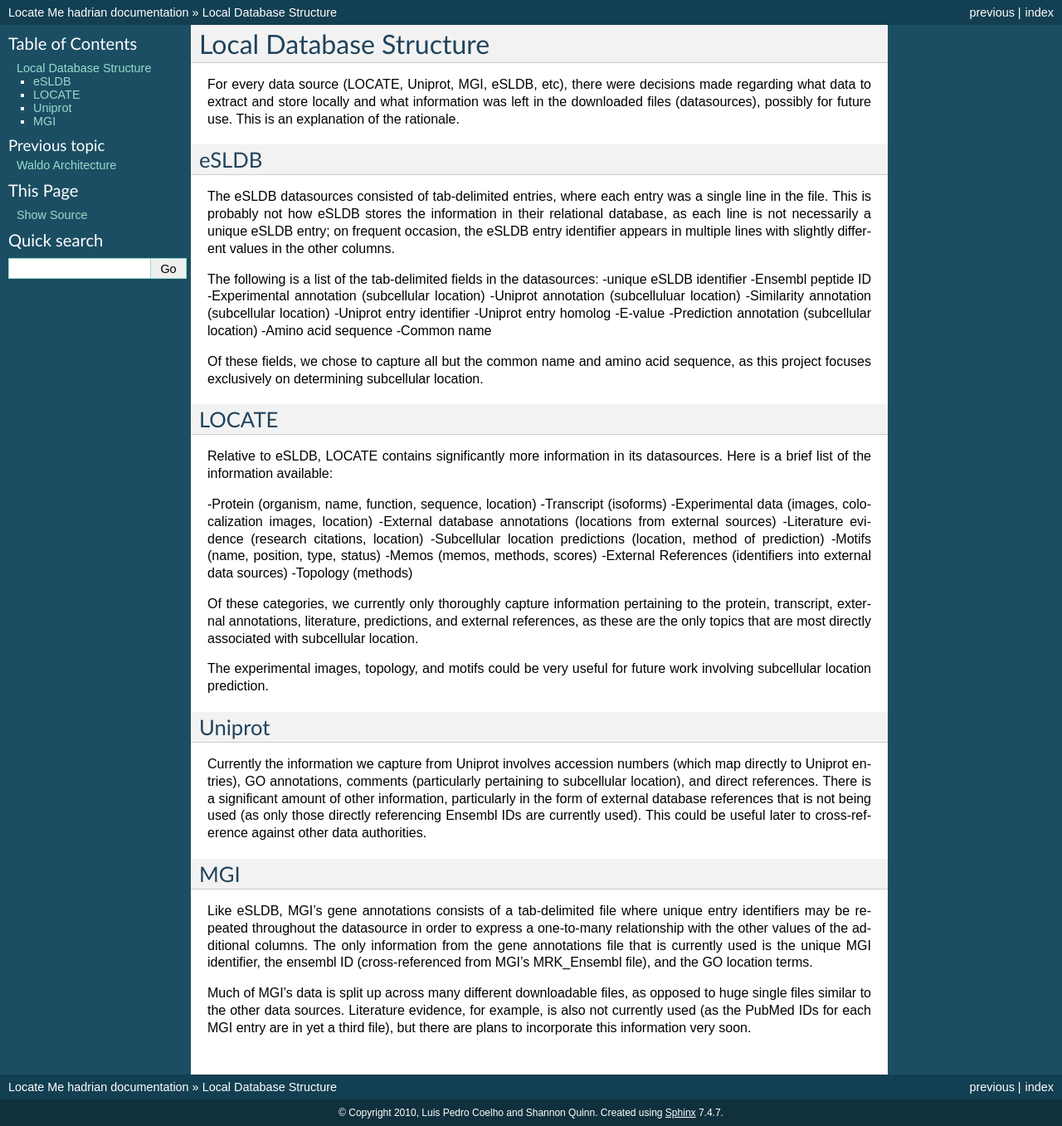
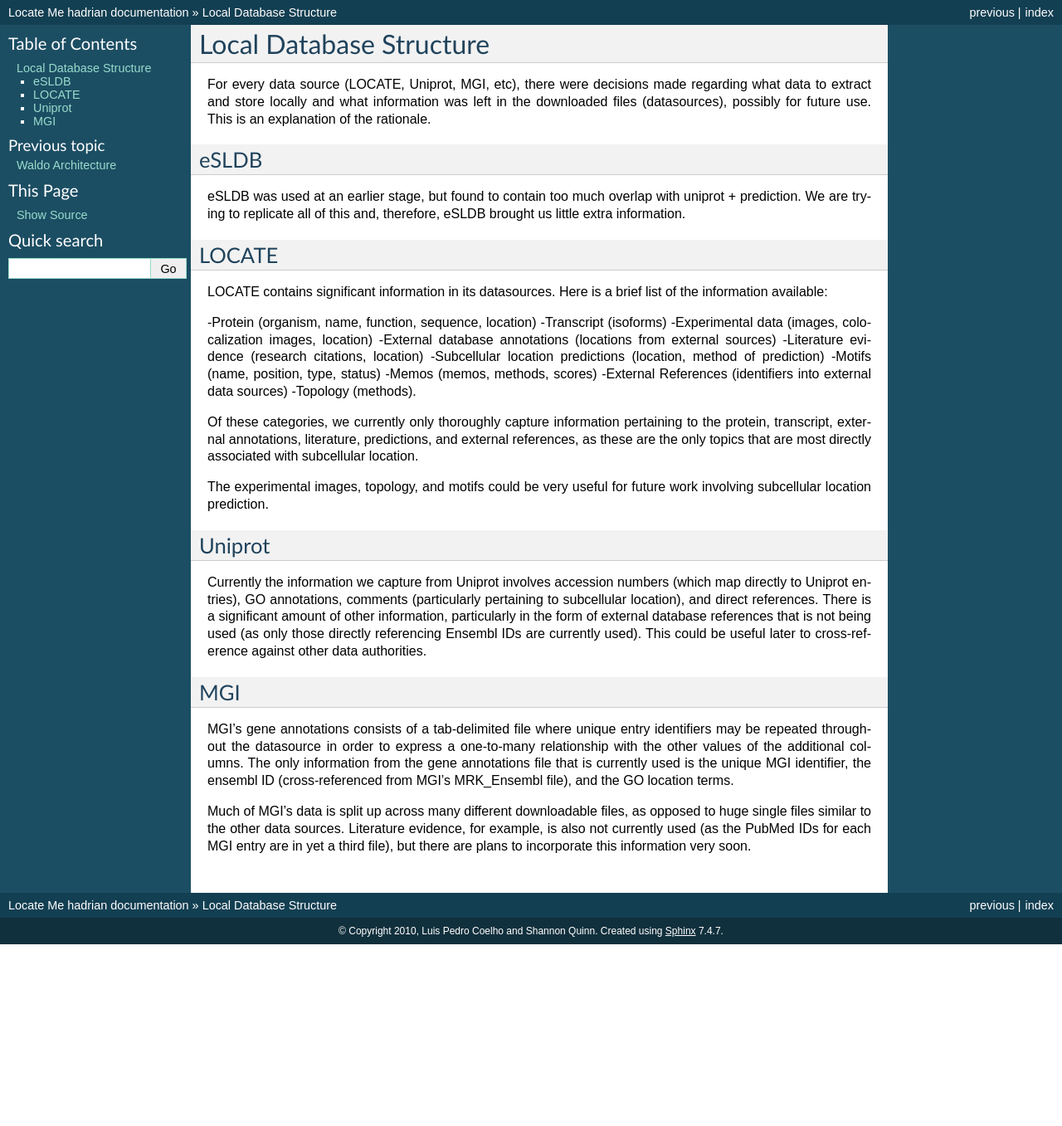
Before and after one commit to luispedro/waldo, a Sphinx documentation site: the page built from docs/database.rst, in a window 1280 px wide. Shown: the whole page at 83% size. Built offline with Sphinx 7.4.7, drawn with Linux system fonts in a browser that asks for light colours; formulas are drawn with MathJax 3; after the commit the page ends 1138 px from its top, so only the background shows below that.

Commit message:
We do not use eSLDB anymore

```diff
--- a/docs/database.rst
+++ b/docs/database.rst
@@ -1,40 +1,22 @@
 Local Database Structure
 ========================
 
-For every data source (LOCATE, Uniprot, MGI, eSLDB, etc), there were decisions made
-regarding what data to extract and store locally and what information was left in
-the downloaded files (datasources), possibly for future use. This is an explanation
-of the rationale.
+For every data source (LOCATE, Uniprot, MGI, etc), there were decisions made
+regarding what data to extract and store locally and what information was left
+in the downloaded files (datasources), possibly for future use. This is an
+explanation of the rationale.
 
 eSLDB
 -----
 
-The eSLDB datasources consisted of tab-delimited entries, where each entry was a single
-line in the file. This is probably not how eSLDB stores the information in their
-relational database, as each line is not necessarily a unique eSLDB entry; on
-frequent occasion, the eSLDB entry identifier appears in multiple lines with
-slightly different values in the other columns.
-
-The following is a list of the tab-delimited fields in the datasources:
--unique eSLDB identifier
--Ensembl peptide ID
--Experimental annotation (subcellular location)
--Uniprot annotation (subcelluluar location)
--Similarity annotation (subcellular location)
--Uniprot entry identifier
--Uniprot entry homolog
--E-value
--Prediction annotation (subcellular location)
--Amino acid sequence
--Common name
-
-Of these fields, we chose to capture all but the common name and amino acid sequence,
-as this project focuses exclusively on determining subcellular location.
+eSLDB was used at an earlier stage, but found to contain too much overlap with
+uniprot + prediction. We are trying to replicate all of this and, therefore,
+eSLDB brought us little extra information.
 
 LOCATE
 ------
 
-Relative to eSLDB, LOCATE contains significantly more information in its datasources.
+LOCATE contains significant information in its datasources.
 Here is a brief list of the information available:
 
 -Protein (organism, name, function, sequence, location)
@@ -46,7 +28,7 @@ Here is a brief list of the information available:
 -Motifs (name, position, type, status)
 -Memos (memos, methods, scores)
 -External References (identifiers into external data sources)
--Topology (methods)
+-Topology (methods).
 
 Of these categories, we currently only thoroughly capture information pertaining
 to the protein, transcript, external annotations, literature, predictions, and
@@ -69,12 +51,12 @@ used). This could be useful later to cross-reference against other data authorit
 MGI
 ---
 
-Like eSLDB, MGI's gene annotations consists of a tab-delimited file where unique
-entry identifiers may be repeated throughout the datasource in order to express a
-one-to-many relationship with the other values of the additional columns. The only
-information from the gene annotations file that is currently used is the unique
-MGI identifier, the ensembl ID (cross-referenced from MGI's MRK_Ensembl file), and
-the GO location terms.
+MGI's gene annotations consists of a tab-delimited file where unique entry
+identifiers may be repeated throughout the datasource in order to express a
+one-to-many relationship with the other values of the additional columns. The
+only information from the gene annotations file that is currently used is the
+unique MGI identifier, the ensembl ID (cross-referenced from MGI's MRK_Ensembl
+file), and the GO location terms.
 
 Much of MGI's data is split up across many different downloadable files, as opposed
 to huge single files similar to the other data sources. Literature evidence, for
```
